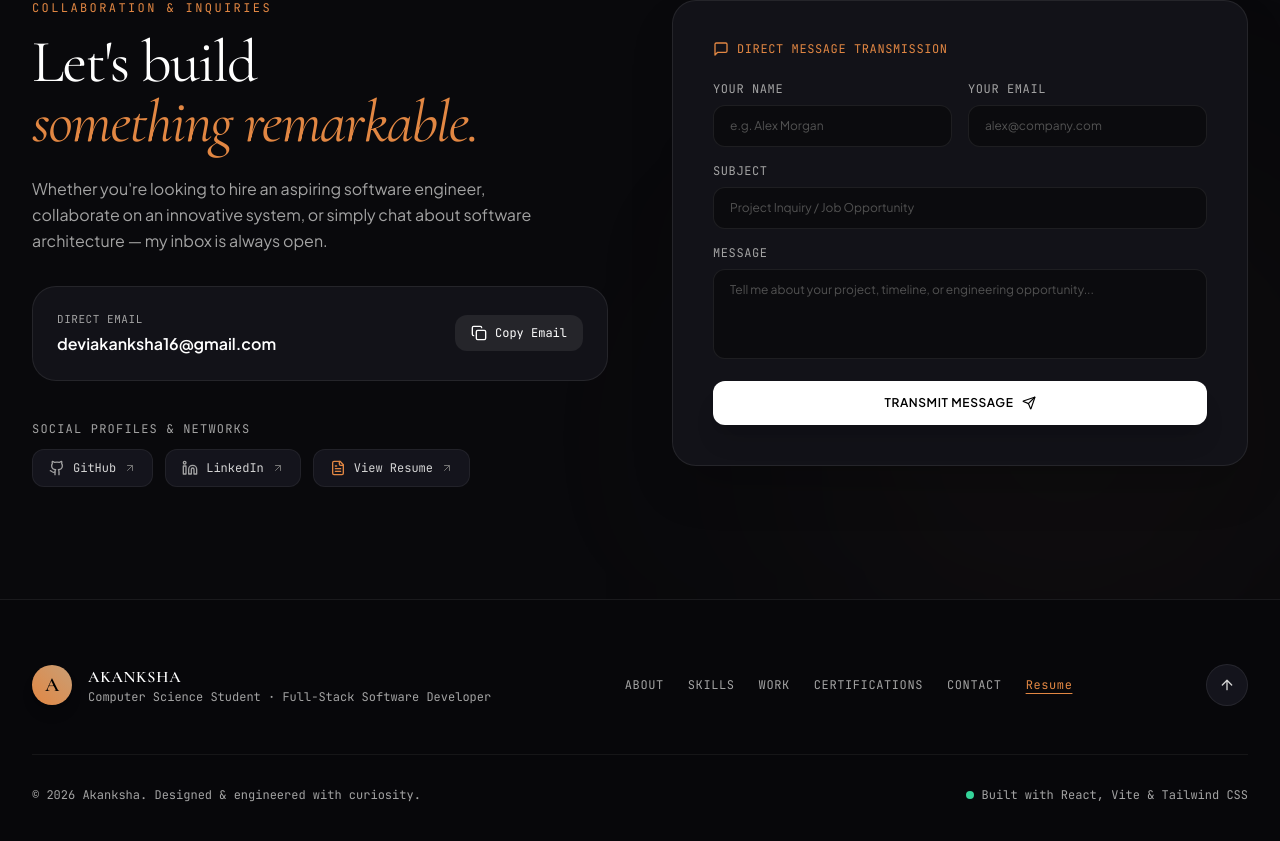
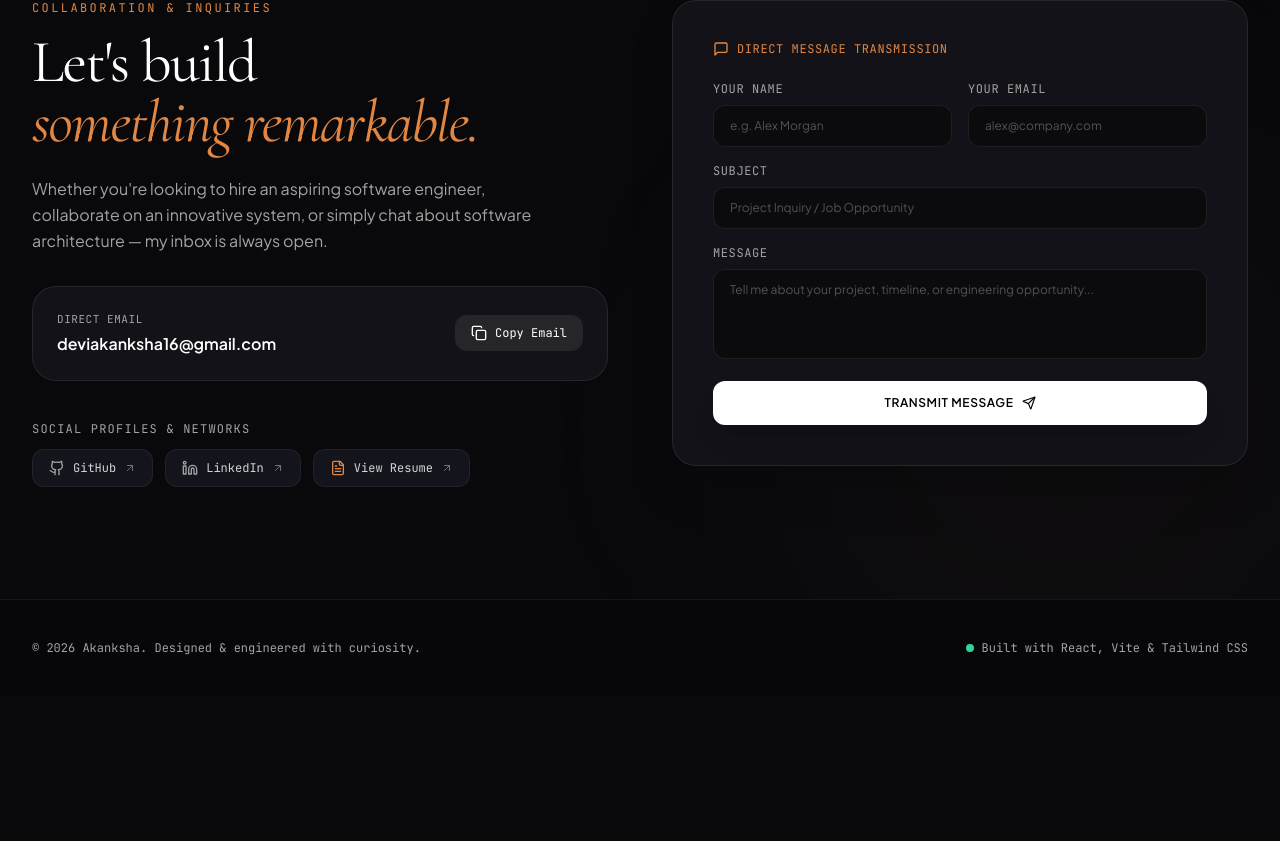
Before and after one commit to Akanksha-916/portfolio, a React (Vite) app: page / in a window 1280 px wide. Shown: the part 6583-7424 px from the top of the page. After the commit the page ends 7279 px from the top, so only its background shows below. Built offline with nearby package versions, Linux system fonts and the light colour scheme; a web font is replaced by a local one.

Commit message:
fix(footer): remove upper brand monogram and duplicate nav bar from footer

```diff
--- a/src/components/Footer.jsx
+++ b/src/components/Footer.jsx
@@ -1,58 +1,11 @@
 import React from 'react';
 import { portfolioData } from '../data/portfolioData';
-import { ArrowUp, Github, Linkedin, Mail, Heart, Sparkles } from 'lucide-react';
 
-export default function Footer({ onOpenResume }) {
-  const scrollToTop = () => {
-    window.scrollTo({ top: 0, behavior: 'smooth' });
-  };
-
+export default function Footer() {
   return (
-    <footer className="py-16 border-t border-white/[0.08] bg-[#07070A] relative text-neutral-400 font-sans">
+    <footer className="py-10 border-t border-white/[0.06] bg-[#07070A] relative text-neutral-400 font-sans">
       <div className="max-w-7xl mx-auto px-6 sm:px-8">
-        <div className="flex flex-col md:flex-row items-start md:items-center justify-between gap-8 pb-12 border-b border-white/[0.06]">
-          {/* Brand Monogram */}
-          <div className="flex items-center gap-4">
-            <div className="w-10 h-10 rounded-full bg-gradient-to-tr from-[#E28743] to-[#C99E75] flex items-center justify-center text-black font-serif font-bold text-xl shadow-lg">
-              A
-            </div>
-            <div>
-              <h4 className="text-base font-serif font-bold text-white uppercase tracking-wider">
-                {portfolioData.personal.name}
-              </h4>
-              <p className="text-xs font-mono text-neutral-400">
-                {portfolioData.personal.title}
-              </p>
-            </div>
-          </div>
-
-          {/* Quick Nav */}
-          <div className="flex flex-wrap items-center gap-6 text-xs font-mono uppercase tracking-wider">
-            <a href="#about" className="hover:text-white transition-colors">About</a>
-            <a href="#skills" className="hover:text-white transition-colors">Skills</a>
-            <a href="#work" className="hover:text-white transition-colors">Work</a>
-            <a href="#certifications" className="hover:text-white transition-colors">Certifications</a>
-            <a href="#contact" className="hover:text-white transition-colors">Contact</a>
-            <button
-              onClick={onOpenResume}
-              className="text-[#E28743] hover:text-white transition-colors underline underline-offset-4"
-            >
-              Resume
-            </button>
-          </div>
-
-          {/* Back to Top */}
-          <button
-            onClick={scrollToTop}
-            className="p-3 rounded-full bg-[#14141C] border border-white/[0.08] hover:border-white/20 text-neutral-300 hover:text-white transition-all self-end md:self-auto group"
-            aria-label="Scroll to top"
-          >
-            <ArrowUp className="w-4 h-4 transition-transform group-hover:-translate-y-1" />
-          </button>
-        </div>
-
-        {/* Bottom Details */}
-        <div className="pt-8 flex flex-col sm:flex-row items-center justify-between gap-4 text-xs font-mono text-neutral-400">
+        <div className="flex flex-col sm:flex-row items-center justify-between gap-4 text-xs font-mono text-neutral-400">
           <p>© {new Date().getFullYear()} {portfolioData.personal.name}. Designed & engineered with curiosity.</p>
           <div className="flex items-center gap-2">
             <span className="w-2 h-2 rounded-full bg-emerald-400" />
```
